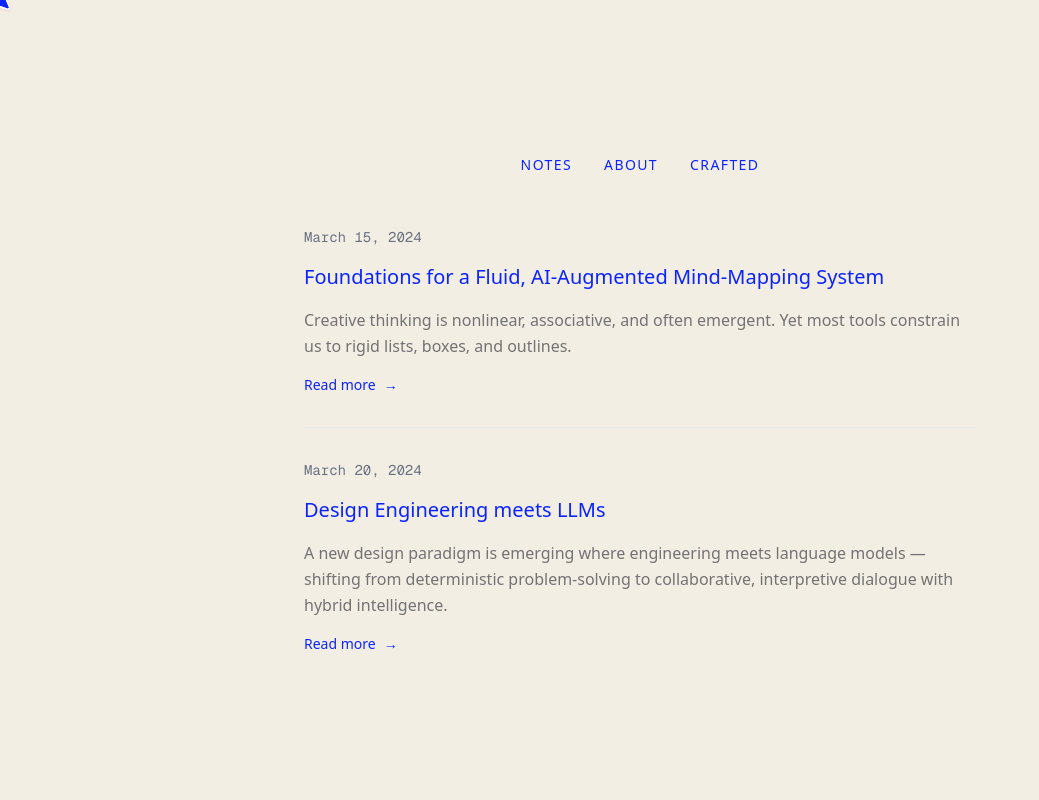
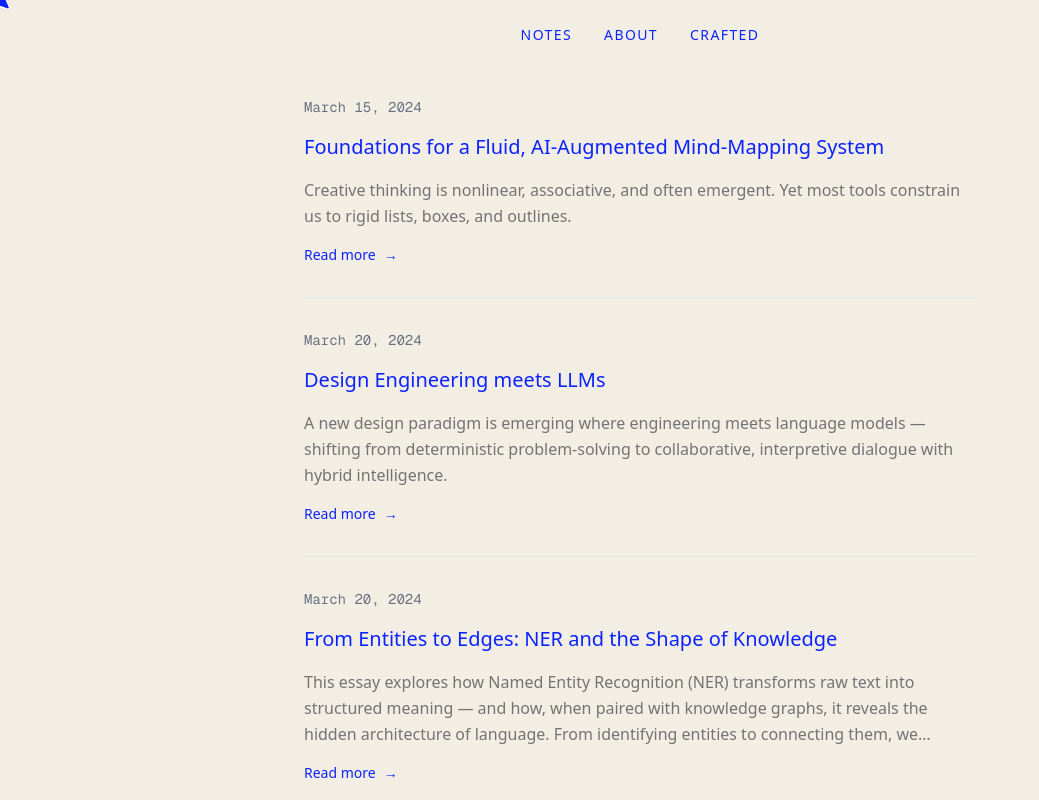
Before and after one commit to salignatmoandal/Salignat, a Next.js app: page /articles in a window 1280 px wide. Shown: the whole page, without its empty margins (0-1039 px from the left). Built offline with nearby package versions, Linux system fonts and the light colour scheme.

Commit message:
add articles

```diff
--- a/app/articles/data/articles.ts
+++ b/app/articles/data/articles.ts
@@ -79,5 +79,45 @@ export const articles = {
           ]
         }
       ]
-    }
+    },
+    'article-3': {
+    title: "From Entities to Edges: NER and the Shape of Knowledge",
+    date: "2024-05-22",
+    sections: [
+      {
+        title: "1. Naming the World Through Language",
+        parts: [
+          {
+            subtitle: "Seeing Text as Structure",
+            text: "Text may look like a linear sequence of words, but hidden within it are signals of meaning — names, places, organizations, values. Named Entity Recognition (NER) is the process of surfacing those signals, transforming unstructured language into data-rich fragments that can be acted upon. It is the bridge between how we write and how machines begin to understand.",
+          },
+          {
+            subtitle: "The Power of Labeling",
+            text: "By identifying people, places, and dates within a sentence, NER gives machines the ability to differentiate between context and noise. A sentence like 'Ada Lovelace worked in London' becomes more than a string of words — it becomes a structured representation of a historical fact. In doing so, NER lays the foundation for building semantic understanding at scale.",
+          },
+          {
+            subtitle: "Language Meets Graph",
+            text: "NER doesn’t just extract meaning — it prepares it for connection. Once entities are identified, they can be turned into nodes in a graph. The relationships — implied or explicit — become edges. Language, once fluid and ambiguous, begins to crystallize into structure. This is the moment where understanding turns into knowledge.",
+          }
+        ]
+      },
+      {
+        title: "2. Toward Living Graphs of Meaning",
+        parts: [
+          {
+            subtitle: "Connecting the Dots",
+            text: "When we link entities together, we move from isolated facts to networks of meaning. These connections — who did what, where, and when — form the basis of a knowledge graph. A knowledge graph doesn’t just store data; it reflects relationships, enables reasoning, and grows dynamically as new information is added.",
+          },
+          {
+            subtitle: "NER as Interface to Knowledge",
+            text: "In this light, NER becomes more than a tool for extraction — it becomes an interface. It allows machines to populate and evolve knowledge structures based on language alone. It also enables systems to ask better questions, surface more relevant information, and navigate meaning across domains and languages.",
+          },
+          {
+            subtitle: "The Future of Semantic Design",
+            text: "As we explore the frontiers of AI-augmented systems, the blend of NER and knowledge graphs offers a design paradigm where language and logic coexist. It’s not just about reading text — it’s about interpreting it, modeling it, and navigating its possibilities. In this hybrid space, we stop asking what text says — and start discovering what it knows.",
+          }
+        ]
+      }
+    ]
   }
+}
--- a/app/articles/page.tsx
+++ b/app/articles/page.tsx
@@ -46,7 +46,20 @@ const articles: Article[] = [
     date: "2024-03-20",
     slug: "article-2"
   },
-  // Ajoutez d'autres articles ici
+  {
+    title: "From Entities to Edges: NER and the Shape of Knowledge",
+    excerpt: "This essay explores how Named Entity Recognition (NER) transforms raw text into structured meaning — and how, when paired with knowledge graphs, it reveals the hidden architecture of language. From identifying entities to connecting them, we uncover how language becomes a web of relationships machines can navigate, reason with, and grow from.",
+    description: `
+      <div class="space-y-6">
+        <section>
+          <h3 class="text-[#0B23FF] font-medium mb-2">The Problem with Linear Thinking</h3>
+          <p>Creative thinking is nonlinear, associative, and often emergent. Yet most tools constrain us to rigid lists, boxes, and outlines.</p>
+        </section>
+      </div>
+    `,
+    date: "2024-03-20",
+    slug: "article-3"
+  }
 ]
 
 export default function ArticlesPage() {
```
